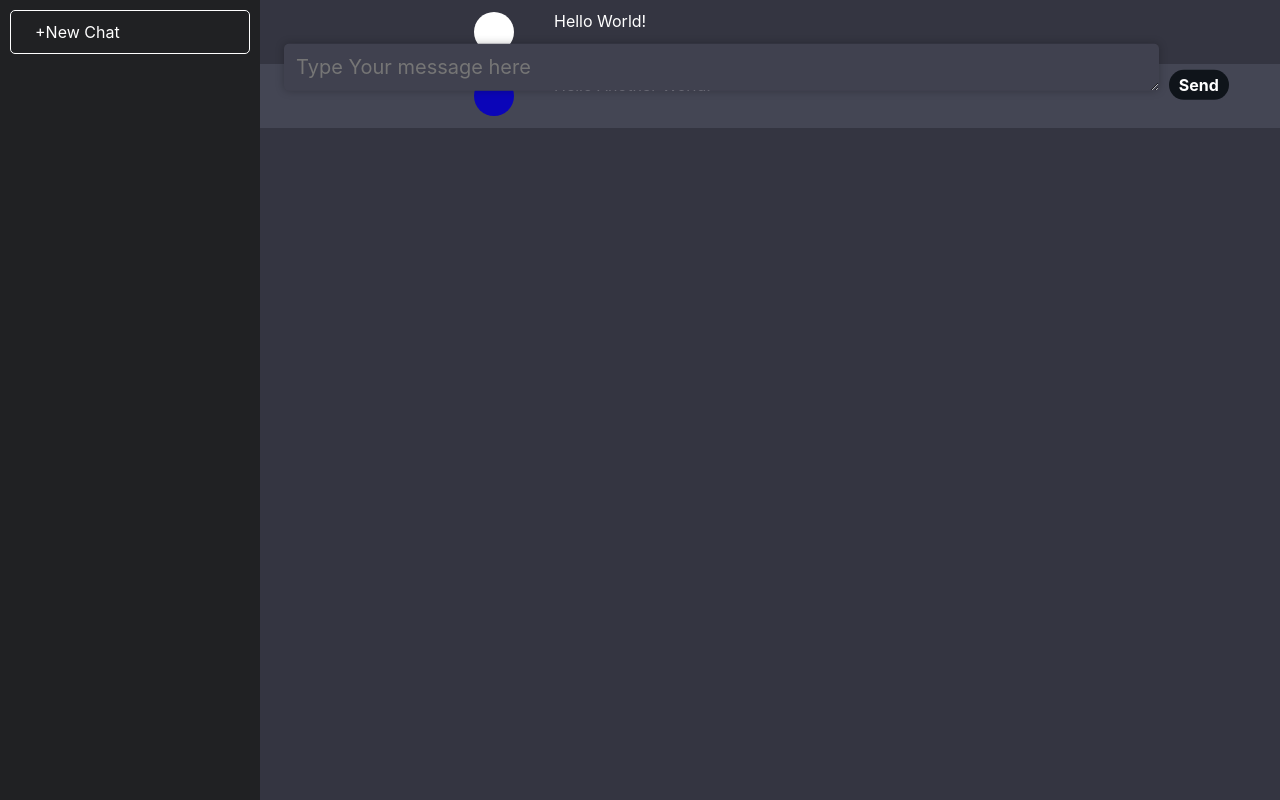
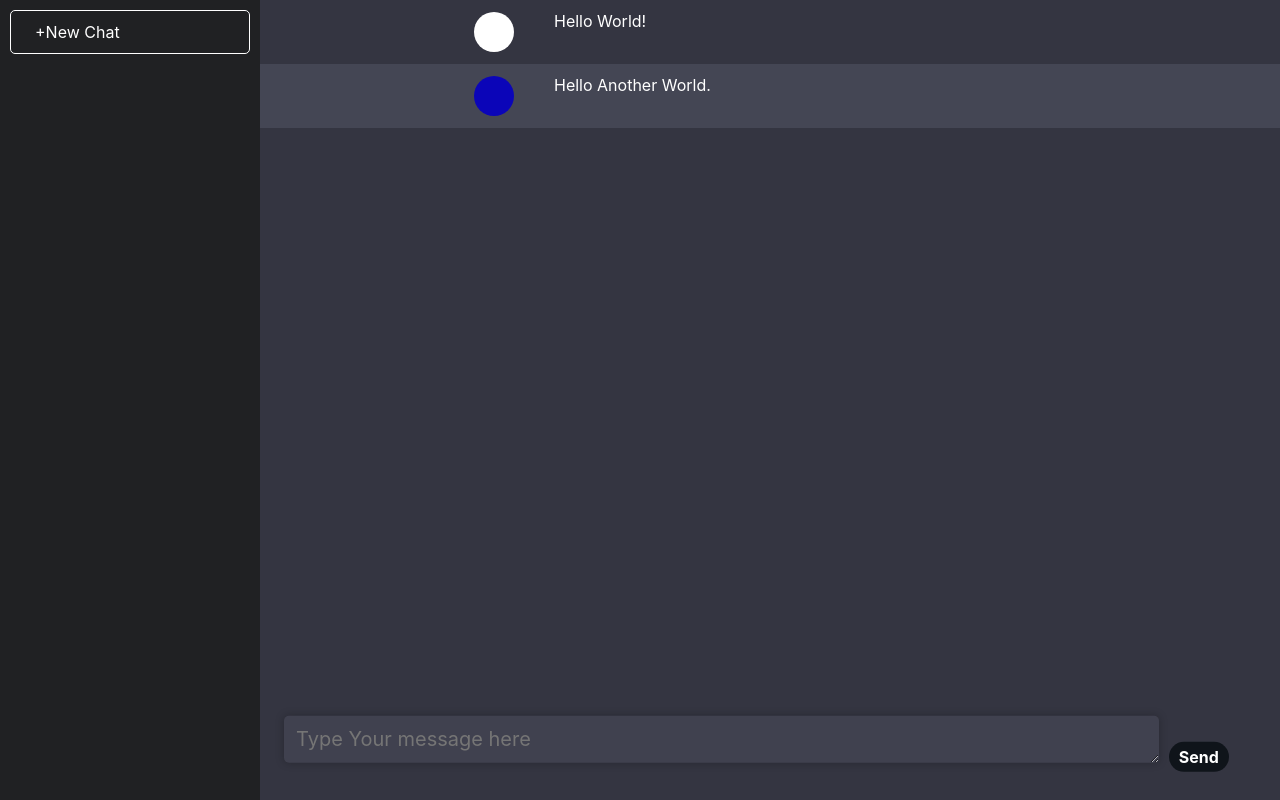
Before and after one commit to Onyxcodeotto/Tubes3_13521051, a React (Create React App) app: page / in a window 1280 px wide. Built offline with nearby package versions, Linux system fonts and the light colour scheme.

Commit message:
Update UI

```diff
--- a/src/App.css
+++ b/src/App.css
@@ -55,6 +55,7 @@
   bottom:0;
   left: 0;right: 0;
   transform: translate(0, calc(-100% + 100px));
+  overflow-y: auto;
 
 }
 
@@ -91,8 +92,7 @@
 .chat-log{
   text-align: left;
   overflow-y: auto;
-  /* add this to position the chat-input-holder inside the chat-log div */
-  position: relative;
+  height: 630px;
 }
 
 .chat-message.chatgpt{
@@ -108,6 +108,33 @@
   padding-left: 24px;
   padding-right: 24px;
 }
+
+.chat-log:after {
+  content: "";
+  display: block;
+  height: 1px;
+  visibility: hidden;
+}
+
+.chat-log-scroll {
+  scroll-behavior: smooth;
+}
+
+.chat-log-scroll .chat-message {
+  animation: chat-message 0.5s ease-out;
+}
+
+@keyframes chat-message {
+  0% {
+    opacity: 0;
+    transform: translateY(10px);
+  }
+  100% {
+    opacity: 1;
+    transform: translateY(0);
+  }
+}
+
 
 .avatar{
   background:white;
--- a/src/App.js
+++ b/src/App.js
@@ -1,10 +1,9 @@
 
-import logo from './logo.svg';
 import './App.css';
 import './normal.css';
 import './strmatch/strmatch.js';
 import React, { useState, useEffect, useRef } from 'react';
-import {getAnswer}  from './database/IDatabase';
+
 
 
 function App() {
```
